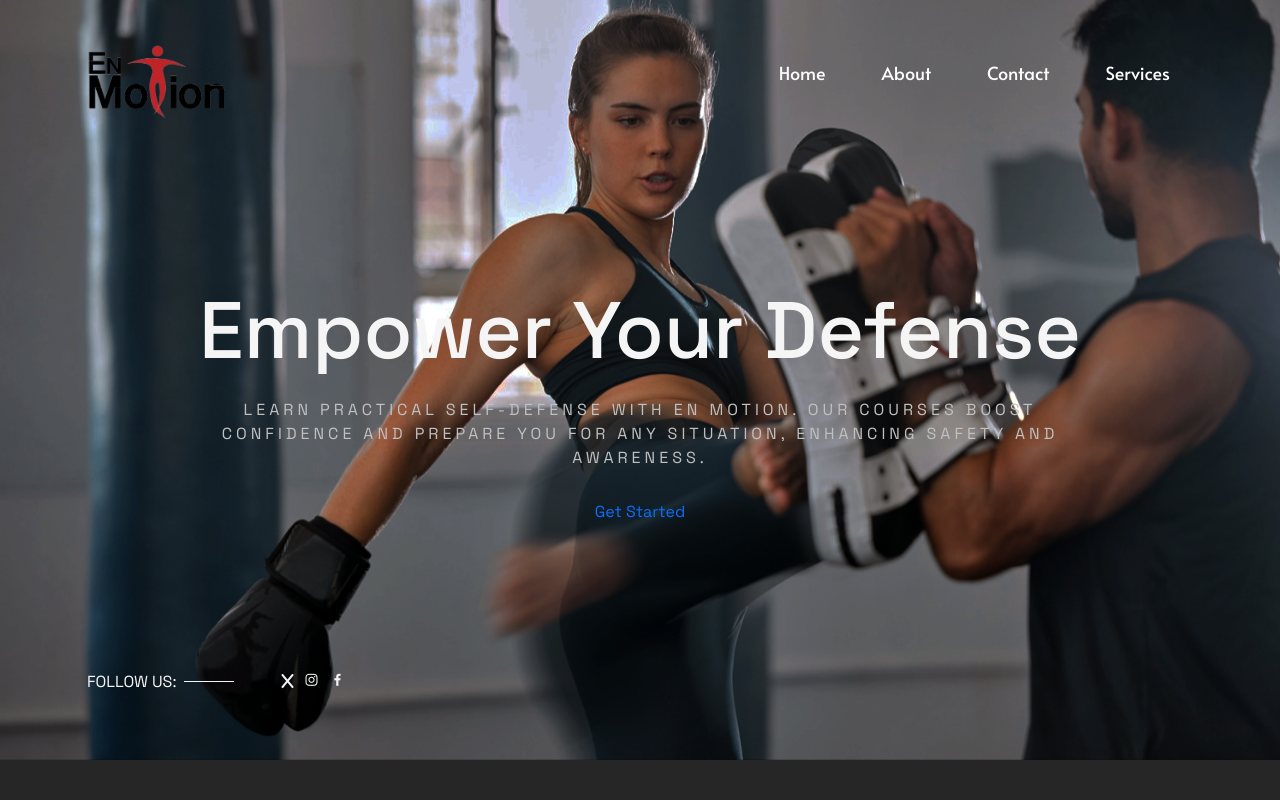
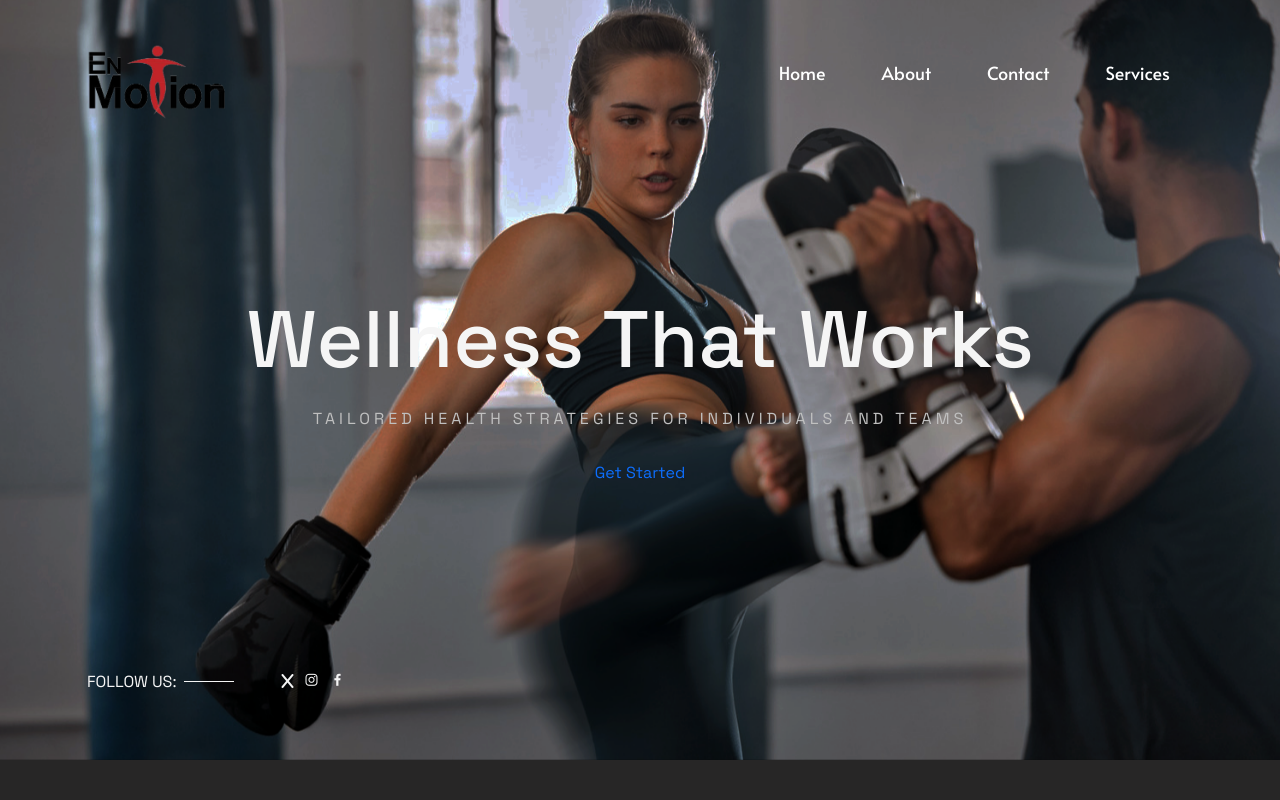
Before and after one commit to Cjrhodes/enmotion-dev, a Next.js app: page / in a window 1280 px wide. Shown: the top 800 px of the page. Built offline with nearby package versions, Linux system fonts and the light colour scheme.

Commit message:
modify slogan

```diff
--- a/src/app/page.tsx
+++ b/src/app/page.tsx
@@ -20,9 +20,10 @@ export default function Home() {
 
 <main className={`home-11 trainer-home ${spaceGrotesk.className}`}>
    <SidebarSection logo="img/enmotion.png" />
+
+   <div id="mainContent">
    <HeaderSection contactModal={true} />
    <HeroSlider />
-   <div id="mainContent">
      <AboutSection3 />
      <TrainingProgram />
 
--- a/src/components/hero/HeroSlider.tsx
+++ b/src/components/hero/HeroSlider.tsx
@@ -43,11 +43,9 @@ const HeroSlider: React.FC = () => {
                 <div className="d-table-cell">
                   <div className="container">
                     <div className="hero-slider-text two">
-                      <h1>Empower Your Defense</h1>
+                      <h1>Wellness That Works</h1>
                       <p>
-                        Learn practical self-defense with En Motion. Our courses
-                        boost confidence and prepare you for any situation,
-                        enhancing safety and awareness.
+                        Tailored Health Strategies for Individuals and Teams
                       </p>
                       <div className="slider-btn">
                         <Link
```
Also changed, not shown: public/css/style.css.
